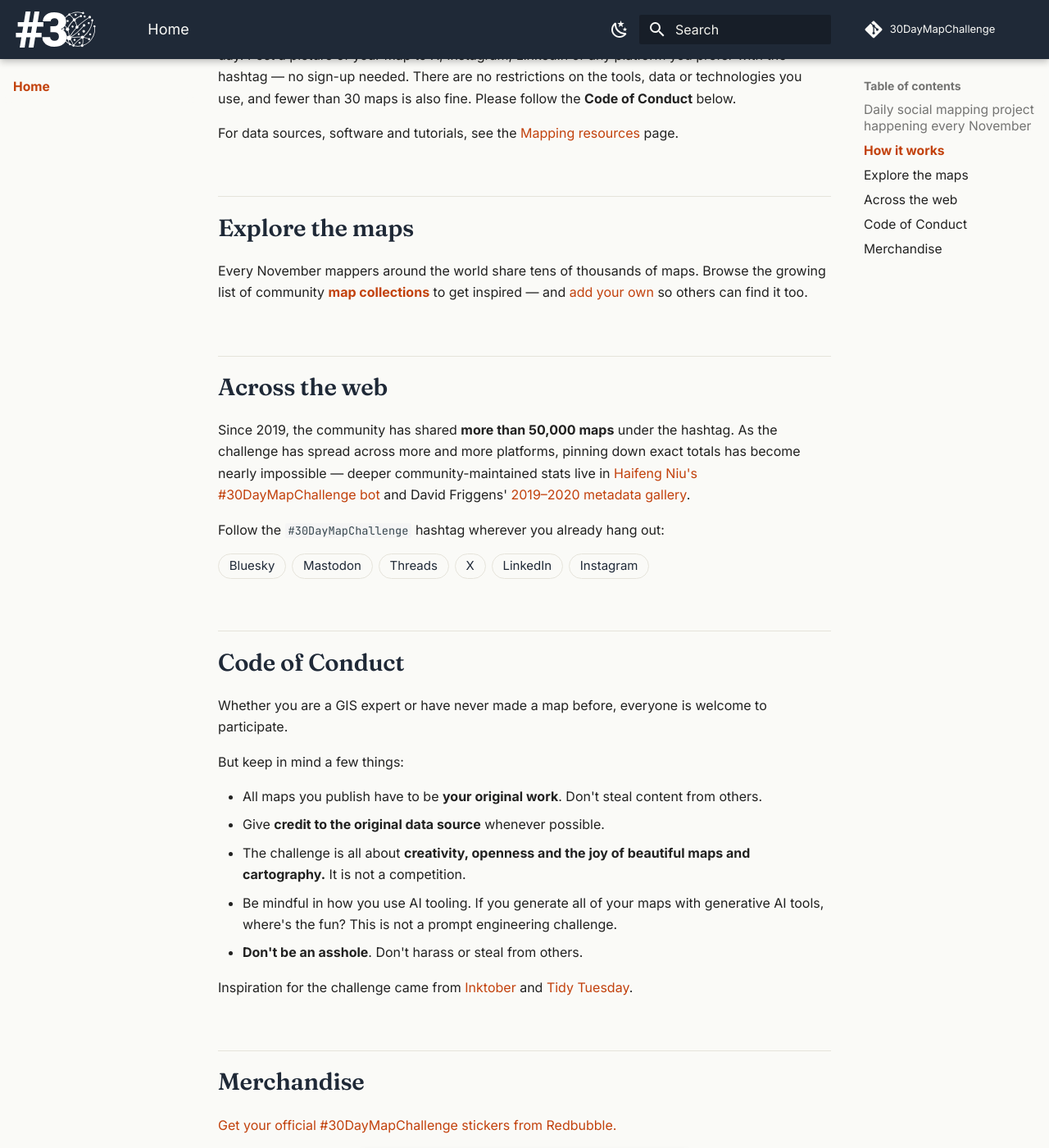
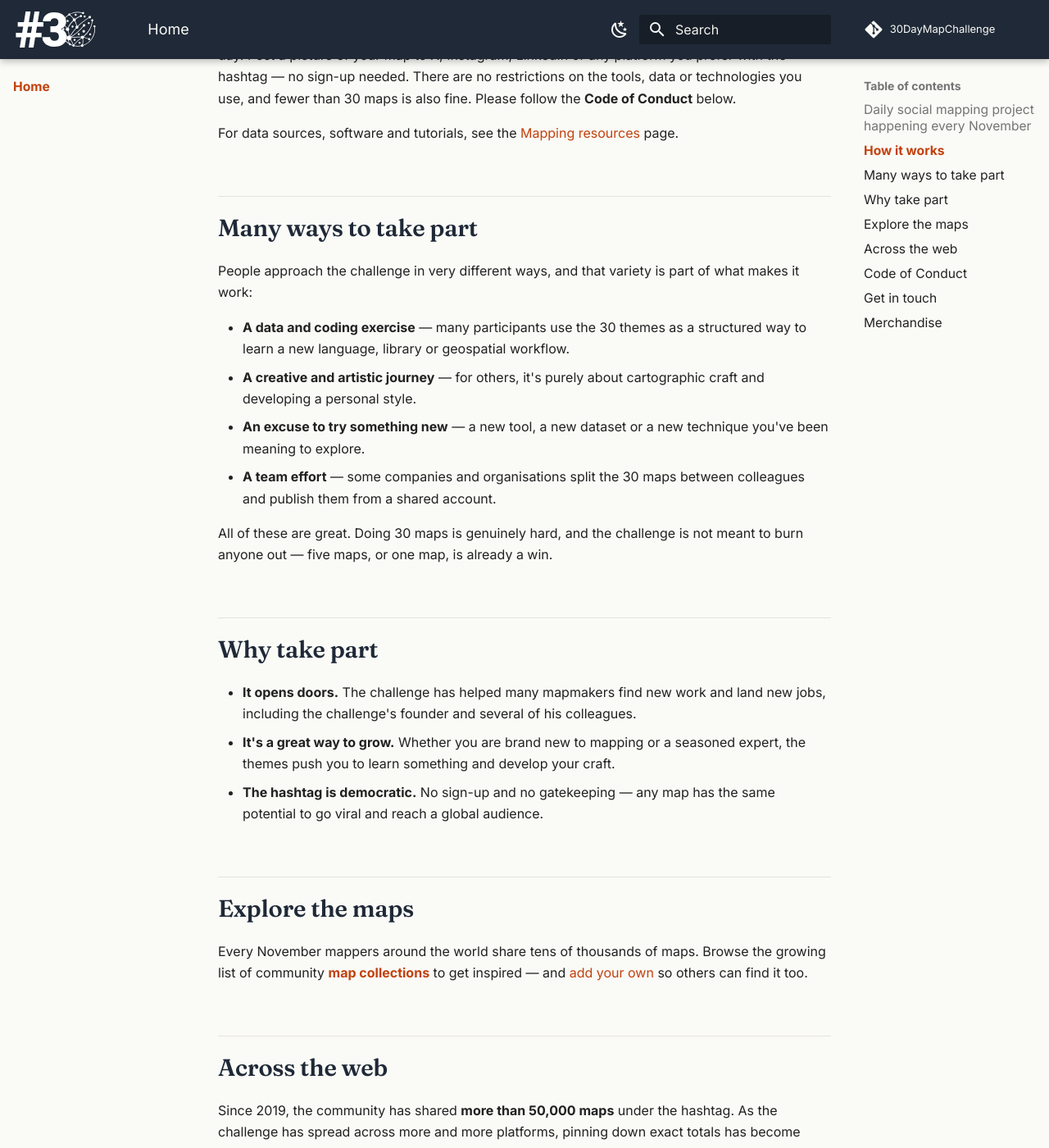
Before and after one commit to tjukanovt/30DayMapChallenge, an MkDocs documentation site: the page built from docs/index.md, in a window 1280 px wide and 1400 px high, scrolled down 994 px. Shown: the whole window at 82% size. Built offline with MkDocs 1.6.1 and Material for MkDocs 9.7.7, drawn with Linux system fonts in a browser that asks for light colours; comment, search, counter and statistics services are not loaded; some of the changed text lies outside the part shown.

Commit message:
Add ethos sections and contact email to home page
Expand the home page with "Many ways to take part" (data/coding,
artistic, trying new tools, team efforts) and "Why take part"
(opens doors, growth, democratic hashtag) to better reflect the
spirit of the challenge. Add a "Get in touch" section pointing at
info@30daymapchallenge.com, and reference the same address in
CONTRIBUTING.md.

https://claude.ai/code/session_014RDJ7PwBmbrzTtjoCGAzHJ

```diff
--- a/docs/index.md
+++ b/docs/index.md
@@ -31,6 +31,23 @@ You can prepare maps in advance, but the spirit of the challenge is to publish o
 
 For data sources, software and tutorials, see the [Mapping resources](resources.md) page.
 
+## Many ways to take part
+
+People approach the challenge in very different ways, and that variety is part of what makes it work:
+
+- **A data and coding exercise** — many participants use the 30 themes as a structured way to learn a new language, library or geospatial workflow.
+- **A creative and artistic journey** — for others, it's purely about cartographic craft and developing a personal style.
+- **An excuse to try something new** — a new tool, a new dataset or a new technique you've been meaning to explore.
+- **A team effort** — some companies and organisations split the 30 maps between colleagues and publish them from a shared account.
+
+All of these are great. Doing 30 maps is genuinely hard, and the challenge is not meant to burn anyone out — five maps, or one map, is already a win.
+
+## Why take part
+
+- **It opens doors.** The challenge has helped many mapmakers find new work and land new jobs, including the challenge's founder and several of his colleagues.
+- **It's a great way to grow.** Whether you are brand new to mapping or a seasoned expert, the themes push you to learn something and develop your craft.
+- **The hashtag is democratic.** No sign-up and no gatekeeping — any map has the same potential to go viral and reach a global audience.
+
 ## Explore the maps
 
 Every November mappers around the world share tens of thousands of maps. Browse the growing list of community **[map collections](galleries/index.md)** to get inspired — and [add your own](galleries/index.md) so others can find it too.
@@ -63,6 +80,10 @@ But keep in mind a few things:
 
 Inspiration for the challenge came from [Inktober](https://inktober.com/) and [Tidy Tuesday](https://github.com/rfordatascience/tidytuesday).
 
+## Get in touch
+
+For questions, partnership ideas or anything else that doesn't fit a GitHub issue, email [info@30daymapchallenge.com](mailto:info@30daymapchallenge.com).
+
 ## Merchandise
 
 [Get your official #30DayMapChallenge stickers from Redbubble.](https://www.redbubble.com/people/MapChallenge/shop)
```
Also changed, not shown: CONTRIBUTING.md (+3 -2 lines).
